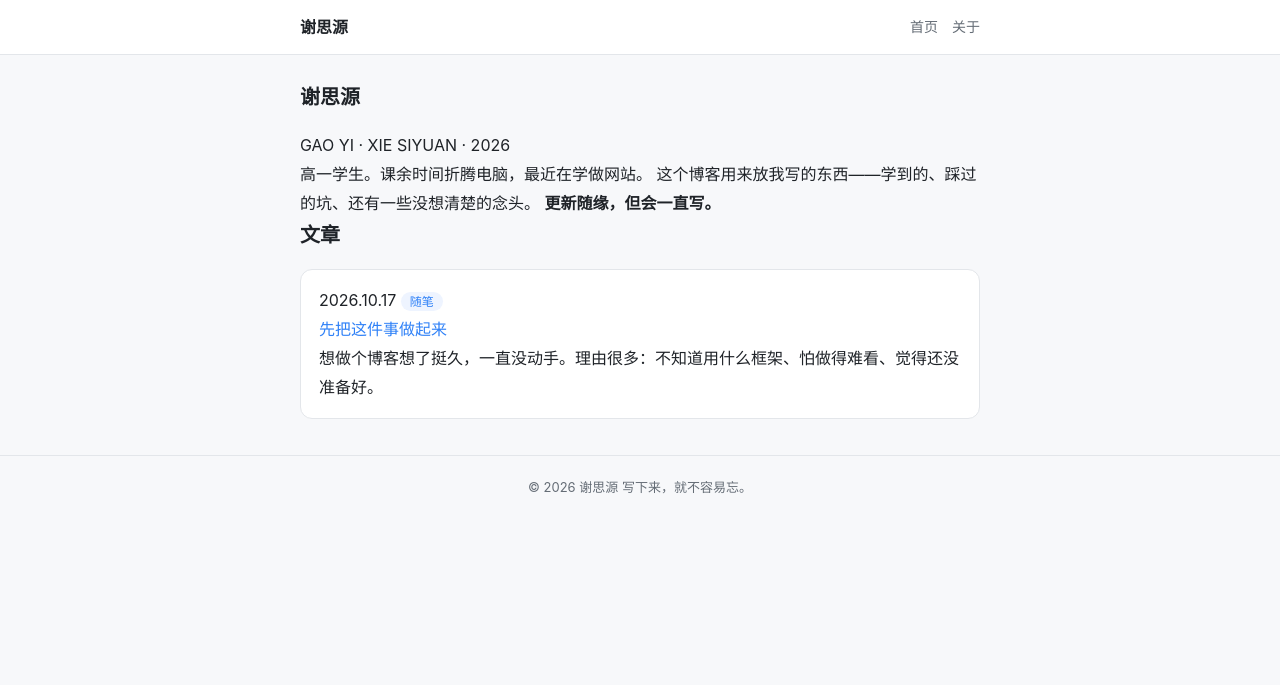
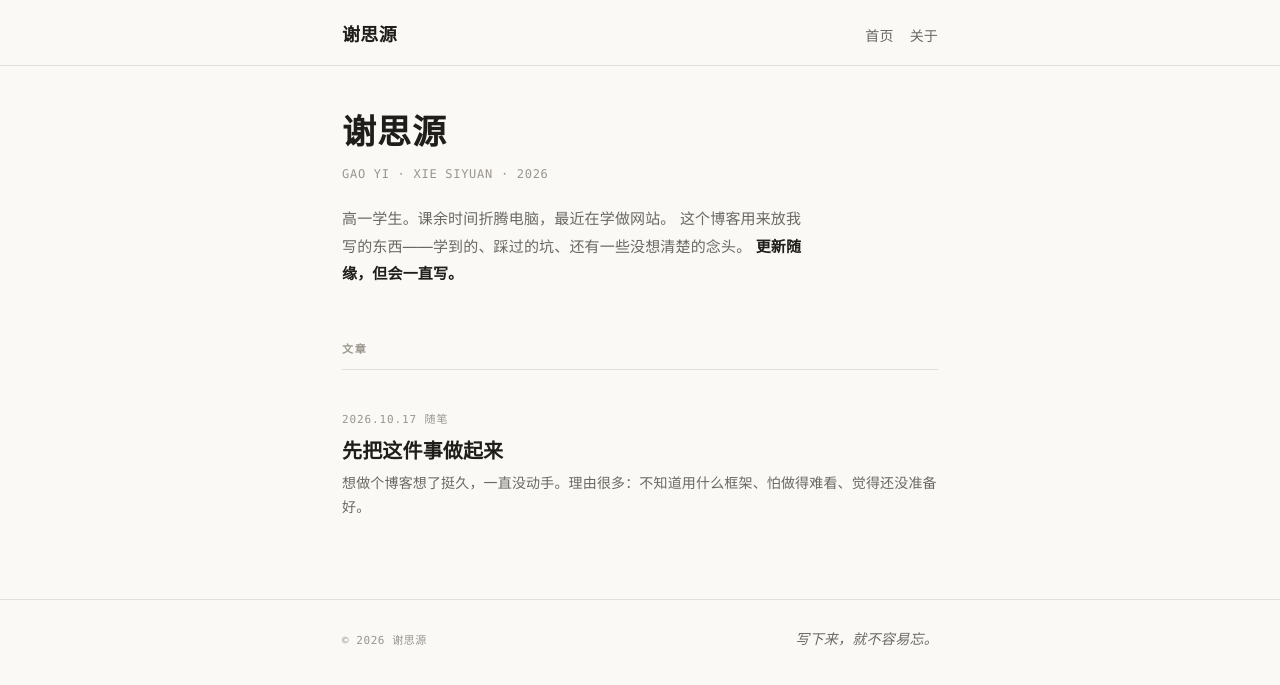
Before and after one commit to xiessyy/xiessyy.github.io, a Jekyll site: the page built from index.html, in a window 1280 px wide. Shown: the top 685 px of the page. Built offline with Jekyll 4.4.1, drawn with Linux system fonts in a browser that asks for light colours.

Commit message:
Add files via upload

```diff
--- a/assets/css/style.css
+++ b/assets/css/style.css
@@ -1,46 +1,372 @@
-:root{--bg:#f7f8fa;--card:#fff;--text:#1f2328;--sub:#656d76;--brand:#2f81f7;--border:#e3e6ea;--soft:#eef4ff;--code:#f2f3f5}
+/* ============================================
+   谢思源 · 博客样式
+   纸质暖白 + 砖红点缀 + 衬线标题
+   ============================================ */
+
+:root{
+  /* 纸与墨 */
+  --paper:      #faf9f6;
+  --ink:        #1f1e1b;
+  --ink-soft:   #6b6862;
+  --ink-faint:  #9a968e;
+  --line:       #e4e0d8;
+  --accent:     #9c4221;
+  --mark:       #f0e6d2;
+  --code-bg:    #f4f1ea;
+
+  --serif: Georgia, "Times New Roman", "Songti SC", "STSong", "SimSun", serif;
+  --sans:  -apple-system, BlinkMacSystemFont, "PingFang SC", "Hiragino Sans GB", "Microsoft YaHei", sans-serif;
+  --mono:  ui-monospace, SFMono-Regular, Menlo, Consolas, monospace;
+}
+
+/* 深色模式：暖黑，不是死黑 */
 @media (prefers-color-scheme: dark){
-:root{--bg:#0d1117;--card:#161b22;--text:#e6edf3;--sub:#8b949e;--brand:#58a6ff;--border:#30363d;--soft:#12263d;--code:#1c2128}}
-*{box-sizing:border-box;margin:0;padding:0}
-body{font-family:-apple-system,"PingFang SC","Microsoft YaHei",sans-serif;background:var(--bg);color:var(--text);line-height:1.8;font-size:16px;padding-bottom:40px}
-.wrap{max-width:720px;margin:0 auto;padding:0 20px}
-a{color:var(--brand);text-decoration:none}
-a:hover{text-decoration:underline}
-.main{padding:24px 20px 0}
-.site-header{background:var(--card);border-bottom:1px solid var(--border);position:sticky;top:0;z-index:10}
-.site-header .wrap{display:flex;align-items:center;justify-content:space-between;height:54px}
-.logo{font-weight:700;font-size:16px;color:var(--text)}
-.site-header nav{display:flex;gap:14px;font-size:14px}
-.site-header nav a{color:var(--sub)}
-.hero{background:var(--card);border:1px solid var(--border);border-radius:14px;padding:28px 22px;margin-bottom:26px;text-align:center}
-.hero h1{font-size:23px;margin-bottom:8px;line-height:1.4}
-.subtitle{color:var(--sub);font-size:14px}
-h1,h2{font-size:20px;margin-bottom:16px}
-.post-list{list-style:none}
-.post-list li{background:var(--card);border:1px solid var(--border);border-radius:12px;padding:16px 18px;margin-bottom:12px}
-.post-title{font-size:17px;font-weight:600;color:var(--text)}
-.post-title:hover{color:var(--brand);text-decoration:none}
-.post-info{color:var(--sub);font-size:13px;margin-top:4px;display:flex;gap:10px;align-items:center}
-.cat{background:var(--soft);color:var(--brand);font-size:12px;padding:2px 9px;border-radius:20px}
-.post-excerpt{color:var(--sub);font-size:14px;margin-top:8px}
-.post{background:var(--card);border:1px solid var(--border);border-radius:14px;padding:24px 20px}
-.post h1{font-size:22px;line-height:1.45;margin-bottom:6px}
-.post-meta{color:var(--sub);font-size:13px;margin-bottom:18px;padding-bottom:14px;border-bottom:1px solid var(--border)}
-.post-body h2{font-size:18px;margin:26px 0 10px}
-.post-body h3{font-size:16px;margin:20px 0 8px}
-.post-body p{margin-bottom:14px}
-.post-body ul,.post-body ol{margin:0 0 14px 22px}
-.post-body li{margin-bottom:6px}
-.post-body blockquote{border-left:3px solid var(--brand);background:var(--soft);padding:10px 14px;margin-bottom:14px;color:var(--sub);border-radius:0 8px 8px 0}
-.post-body code{background:var(--code);padding:2px 6px;border-radius:4px;font-size:14px;font-family:monospace;word-break:break-all}
-.post-body pre{background:var(--code);border:1px solid var(--border);border-radius:8px;padding:14px;overflow-x:auto;margin-bottom:14px}
-.post-body pre code{background:none;padding:0;font-size:13px}
-.post-body img{max-width:100%;height:auto;border-radius:8px;margin:8px 0}
-.post-nav{display:flex;justify-content:space-between;gap:12px;margin-top:22px;padding-top:16px;border-top:1px solid var(--border);font-size:14px;flex-wrap:wrap}
-.post-nav a{flex:1;min-width:120px}
-.post-nav .next{text-align:right}
-.comments{margin-top:30px;padding-top:20px;border-top:1px solid var(--border)}
-.comments h2{font-size:17px;margin-bottom:12px}
-.empty{background:var(--card);border:1px dashed var(--border);border-radius:10px;padding:24px;text-align:center;color:var(--sub);font-size:14px}
-.site-footer{margin-top:36px;border-top:1px solid var(--border);padding:20px 0;text-align:center;color:var(--sub);font-size:13px}
-@media (max-width:480px){.hero{padding:22px 16px}.hero h1{font-size:20px}.post{padding:18px 14px}.post h1{font-size:19px}body{font-size:15px}}
+  :root{
+    --paper:     #171715;
+    --ink:       #e6e2d9;
+    --ink-soft:  #a09b90;
+    --ink-faint: #6e6a61;
+    --line:      #302d27;
+    --accent:    #d68b5e;
+    --mark:      #332a1c;
+    --code-bg:   #211f1b;
+  }
+}
+
+* { box-sizing: border-box; margin: 0; padding: 0; }
+
+body{
+  font-family: var(--sans);
+  background: var(--paper);
+  color: var(--ink);
+  font-size: 16px;
+  line-height: 1.85;
+  letter-spacing: .01em;
+  padding-bottom: 40px;
+  -webkit-text-size-adjust: 100%;
+}
+
+::selection{ background: var(--mark); color: var(--ink); }
+
+.wrap{ max-width: 640px; margin: 0 auto; padding: 0 22px; }
+a{ color: var(--accent); text-decoration: none; }
+
+/* ============================================
+   顶部导航 —— 一条细线，不做色块
+   ============================================ */
+.site-header{
+  border-bottom: 1px solid var(--line);
+  background: var(--paper);
+  position: sticky;
+  top: 0;
+  z-index: 10;
+}
+.site-header .wrap{
+  display: flex;
+  align-items: baseline;
+  justify-content: space-between;
+  padding-top: 18px;
+  padding-bottom: 14px;
+  gap: 14px;
+}
+.logo{
+  font-family: var(--serif);
+  font-size: 18px;
+  font-weight: 700;
+  color: var(--ink);
+  letter-spacing: .02em;
+}
+.logo:hover{ color: var(--accent); text-decoration: none; }
+.site-header nav{ display: flex; gap: 16px; }
+.site-header nav a{
+  color: var(--ink-soft);
+  font-size: 14px;
+}
+.site-header nav a:hover{ color: var(--accent); }
+
+.main{ padding-top: 44px; }
+
+/* ============================================
+   首页头部
+   ============================================ */
+.intro{ margin-bottom: 52px; }
+.sitename{
+  font-family: var(--serif);
+  font-size: 34px;
+  font-weight: 700;
+  line-height: 1.25;
+  letter-spacing: .03em;
+  margin-bottom: 10px;
+}
+.tagline{
+  font-family: var(--mono);
+  font-size: 12px;
+  color: var(--ink-faint);
+  letter-spacing: .06em;
+  margin-bottom: 20px;
+}
+.bio{
+  color: var(--ink-soft);
+  font-size: 15px;
+  max-width: 460px;
+}
+.bio strong{ color: var(--ink); font-weight: 600; }
+
+/* ============================================
+   小节标题
+   ============================================ */
+.sec-title{
+  font-family: var(--mono);
+  font-size: 11px;
+  font-weight: 600;
+  letter-spacing: .16em;
+  text-transform: uppercase;
+  color: var(--ink-faint);
+  margin-bottom: 20px;
+  padding-bottom: 8px;
+  border-bottom: 1px solid var(--line);
+}
+
+/* ============================================
+   文章列表 —— 细线分隔，不用卡片
+   ============================================ */
+.post-list{ list-style: none; }
+.post-list li{
+  padding: 20px 0;
+  border-bottom: 1px solid var(--line);
+}
+.post-list li:last-child{ border-bottom: none; }
+
+.pl-meta{
+  font-family: var(--mono);
+  font-size: 11px;
+  color: var(--ink-faint);
+  letter-spacing: .08em;
+  margin-bottom: 6px;
+}
+.pl-title{
+  font-family: var(--serif);
+  font-size: 20px;
+  font-weight: 700;
+  line-height: 1.45;
+  color: var(--ink);
+  display: block;
+}
+.pl-title:hover{ color: var(--accent); text-decoration: none; }
+.pl-excerpt{
+  color: var(--ink-soft);
+  font-size: 14px;
+  margin-top: 6px;
+  line-height: 1.7;
+}
+
+.empty{
+  color: var(--ink-faint);
+  font-size: 14px;
+  padding: 30px 0;
+  font-style: italic;
+}
+
+/* ============================================
+   文章正文
+   ============================================ */
+.post-head{ margin-bottom: 34px; }
+.post-head h1{
+  font-family: var(--serif);
+  font-size: 28px;
+  font-weight: 700;
+  line-height: 1.4;
+  letter-spacing: .02em;
+  margin-bottom: 12px;
+}
+.post-meta{
+  font-family: var(--mono);
+  font-size: 11px;
+  color: var(--ink-faint);
+  letter-spacing: .08em;
+}
+.post-meta .cat{
+  color: var(--accent);
+  border: 1px solid var(--line);
+  border-radius: 3px;
+  padding: 1px 6px;
+  margin-left: 8px;
+}
+
+.post-body{ font-size: 16px; }
+
+/* 首字下沉 */
+.post-body > p:first-of-type::first-letter{
+  font-family: var(--serif);
+  font-size: 3.1em;
+  font-weight: 700;
+  float: left;
+  line-height: .92;
+  margin: .06em .12em 0 0;
+  color: var(--accent);
+}
+
+.post-body h2{
+  font-family: var(--serif);
+  font-size: 21px;
+  font-weight: 700;
+  margin: 40px 0 14px;
+  letter-spacing: .02em;
+}
+.post-body h3{
+  font-size: 17px;
+  font-weight: 700;
+  margin: 28px 0 10px;
+}
+.post-body p{ margin-bottom: 1.15em; }
+.post-body ul, .post-body ol{ margin: 0 0 1.15em 1.4em; }
+.post-body li{ margin-bottom: .4em; }
+.post-body strong{ font-weight: 700; color: var(--ink); }
+
+.post-body a{
+  text-decoration: underline;
+  text-decoration-thickness: 1px;
+  text-underline-offset: 3px;
+}
+.post-body a:hover{ background: var(--mark); }
+
+/* 引用：竖线 + 斜体，不用色块 */
+.post-body blockquote{
+  border-left: 2px solid var(--accent);
+  padding: 2px 0 2px 16px;
+  margin: 0 0 1.3em;
+  color: var(--ink-soft);
+  font-style: italic;
+}
+.post-body blockquote p:last-child{ margin-bottom: 0; }
+
+/* 分隔线：三个点 */
+.post-body hr{
+  border: 0;
+  margin: 38px 0;
+  text-align: center;
+}
+.post-body hr::after{
+  content: "· · ·";
+  display: block;
+  color: var(--ink-faint);
+  letter-spacing: .7em;
+  font-size: 13px;
+}
+
+/* 行内代码 */
+.post-body code{
+  font-family: var(--mono);
+  font-size: .87em;
+  background: var(--code-bg);
+  padding: .12em .4em;
+  border-radius: 3px;
+  word-break: break-all;
+}
+/* 代码块 */
+.post-body pre{
+  background: var(--code-bg);
+  border: 1px solid var(--line);
+  border-radius: 4px;
+  padding: 14px 16px;
+  overflow-x: auto;
+  margin-bottom: 1.3em;
+  -webkit-overflow-scrolling: touch;
+}
+.post-body pre code{ background: none; padding: 0; font-size: 13px; }
+
+.post-body img{
+  max-width: 100%;
+  height: auto;
+  border-radius: 3px;
+  margin: 10px 0;
+}
+.post-body table{
+  width: 100%;
+  border-collapse: collapse;
+  margin-bottom: 1.3em;
+  font-size: 14px;
+  display: block;
+  overflow-x: auto;
+}
+.post-body th, .post-body td{
+  border: 1px solid var(--line);
+  padding: 7px 10px;
+  text-align: left;
+}
+.post-body th{ background: var(--code-bg); }
+
+/* ============================================
+   上下篇
+   ============================================ */
+.post-nav{
+  display: flex;
+  justify-content: space-between;
+  gap: 16px;
+  margin-top: 44px;
+  padding-top: 18px;
+  border-top: 1px solid var(--line);
+  font-size: 14px;
+  flex-wrap: wrap;
+}
+.post-nav a{ flex: 1; min-width: 130px; color: var(--ink-soft); }
+.post-nav a:hover{ color: var(--accent); }
+.post-nav .next{ text-align: right; }
+
+/* ============================================
+   评论区
+   ============================================ */
+.comments{
+  margin-top: 52px;
+  padding-top: 18px;
+  border-top: 1px solid var(--line);
+}
+.comments h2{
+  font-family: var(--mono);
+  font-size: 11px;
+  font-weight: 600;
+  letter-spacing: .16em;
+  text-transform: uppercase;
+  color: var(--ink-faint);
+  margin-bottom: 20px;
+}
+
+/* ============================================
+   页脚
+   ============================================ */
+.site-footer{
+  margin-top: 60px;
+  border-top: 1px solid var(--line);
+  padding: 26px 0 0;
+}
+.site-footer .wrap{
+  display: flex;
+  justify-content: space-between;
+  align-items: baseline;
+  gap: 12px;
+  flex-wrap: wrap;
+  font-family: var(--mono);
+  font-size: 11px;
+  color: var(--ink-faint);
+  letter-spacing: .05em;
+}
+.site-footer .sig{
+  font-family: var(--serif);
+  font-size: 14px;
+  color: var(--ink-soft);
+  letter-spacing: .02em;
+  font-style: italic;
+}
+
+/* ============================================
+   手机微调
+   ============================================ */
+@media (max-width: 480px){
+  body{ font-size: 15.5px; }
+  .wrap{ padding: 0 18px; }
+  .sitename{ font-size: 29px; }
+  .post-head h1{ font-size: 24px; }
+  .pl-title{ font-size: 18px; }
+  .post-body > p:first-of-type::first-letter{ font-size: 2.8em; }
+  .site-header nav{ gap: 13px; }
+}
```
